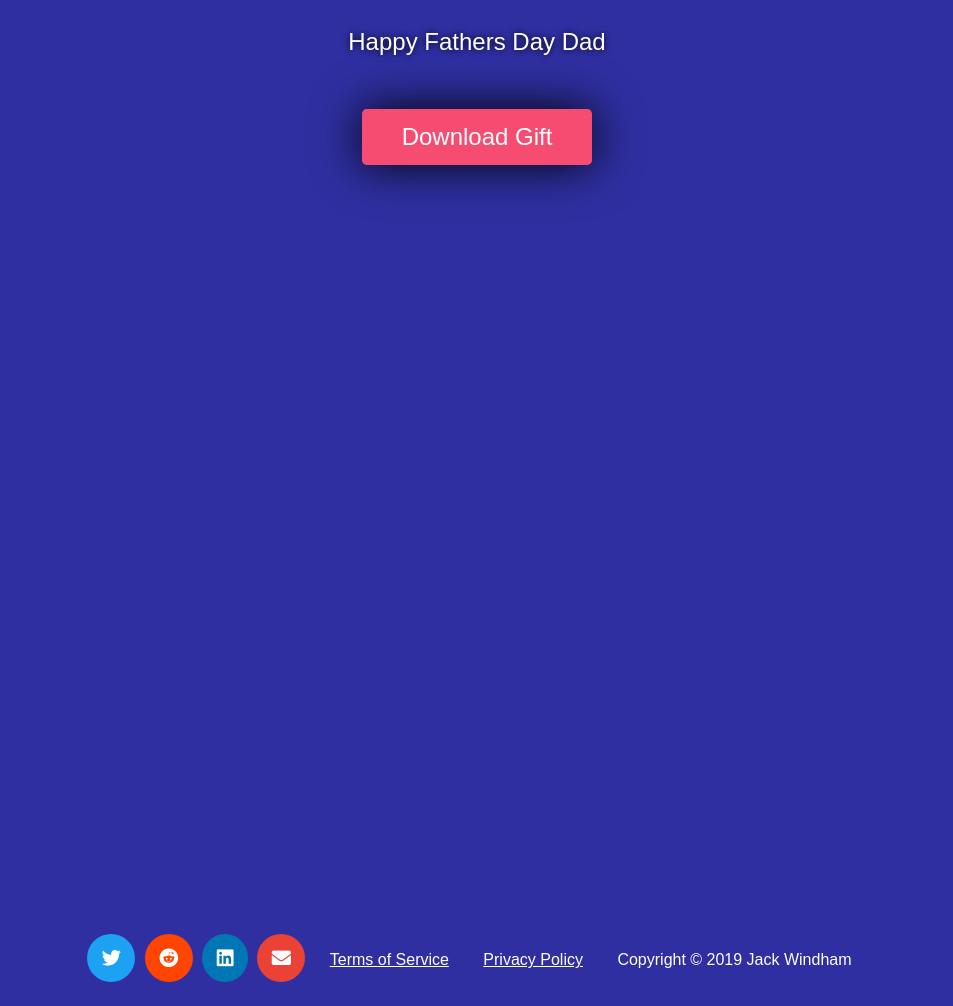
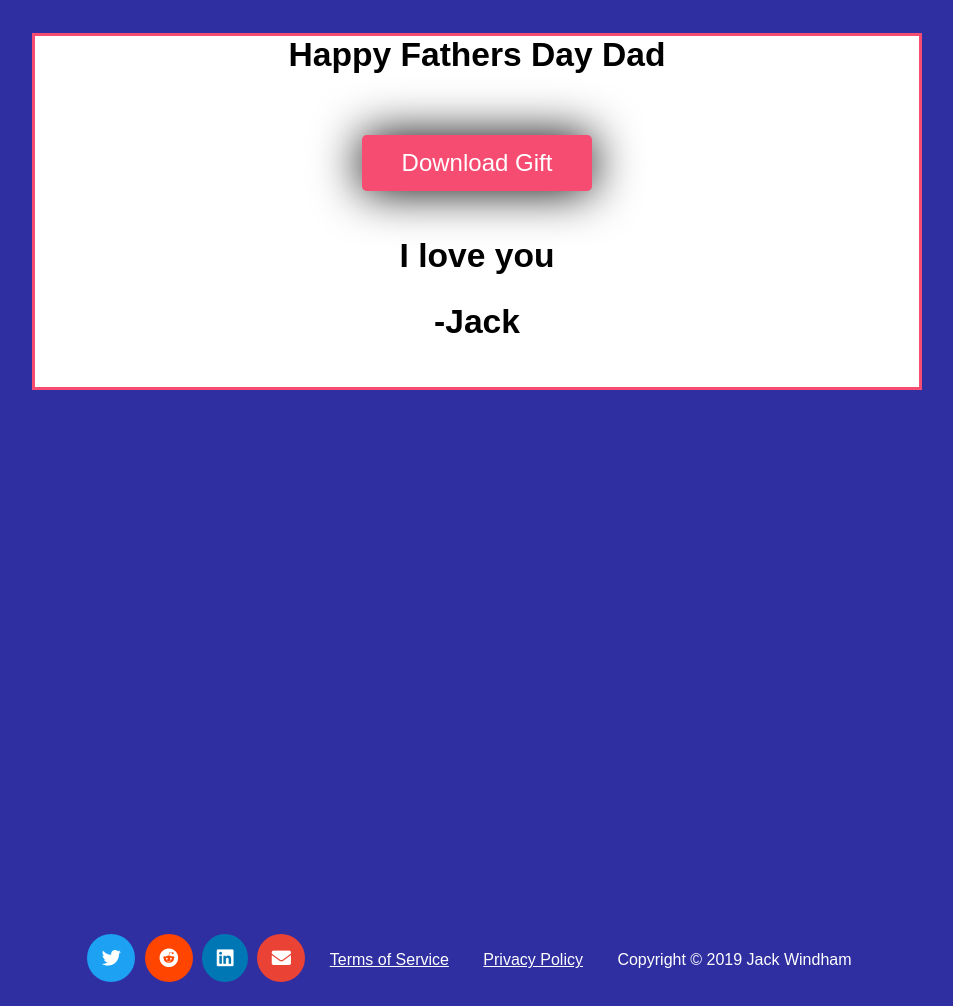
Before and after one commit to jckwind11/jckwind11.github.io, a Jekyll site: the page built from dad.html, in a window 1280 px wide. Shown: the whole page, without its empty margins (163-1116 px from the left). Built offline with Jekyll 4.4.1, drawn with Linux system fonts in a browser that asks for light colours; nearby versions of some CDN libraries.

Commit message:
added spacing and background

```diff
--- a/dad.html
+++ b/dad.html
@@ -12,8 +12,14 @@ layout: default
     <meta name="viewport" content="width=device-width, initial-scale=1">
     <link rel="stylesheet" href="/assets/css/styles.css">
   </head>
-  <h1 class="fatherwelcome"> Happy Fathers Day Dad</h1>
-  <div class="buttonHolder">
-    <a href="itms-services://?action=download-manifest&url=https://s3.amazonaws.com/com.carawind.happymemory/manifest.plist" class="downloadBtn">Download Gift</a>
+  <div class="TOS-Holder">
+    <h1 class="TOS-Header"> Happy Fathers Day Dad</h1>
+    <div class="buttonHolder">
+      <a href="itms-services://?action=download-manifest&url=https://s3.amazonaws.com/com.carawind.happymemory/manifest.plist" class="downloadBtn">Download Gift</a>
+    </div>
+    <br>
+    <h1 class="TOS-Header"> I love you</h1>
+    <h1 class="TOS-Header"> -Jack</h1>
+    <br>
   </div>
 </html>
```
